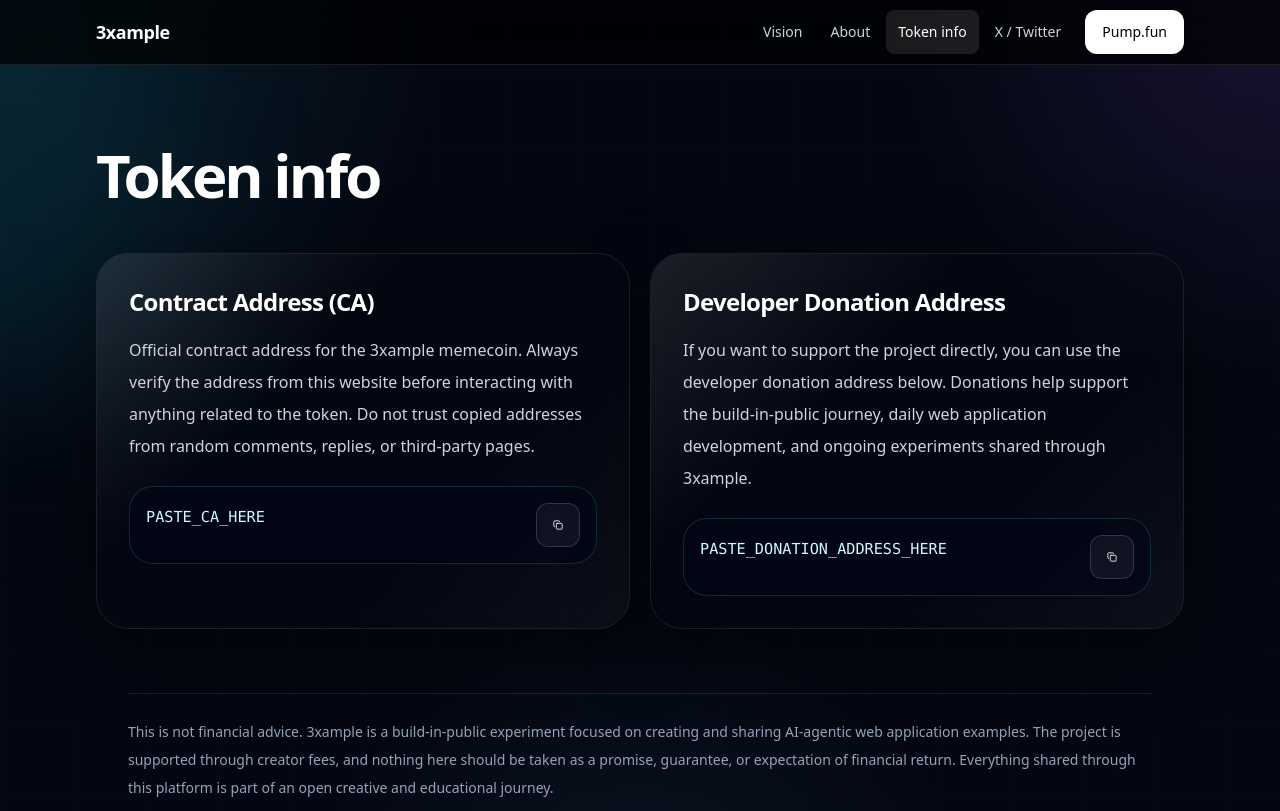
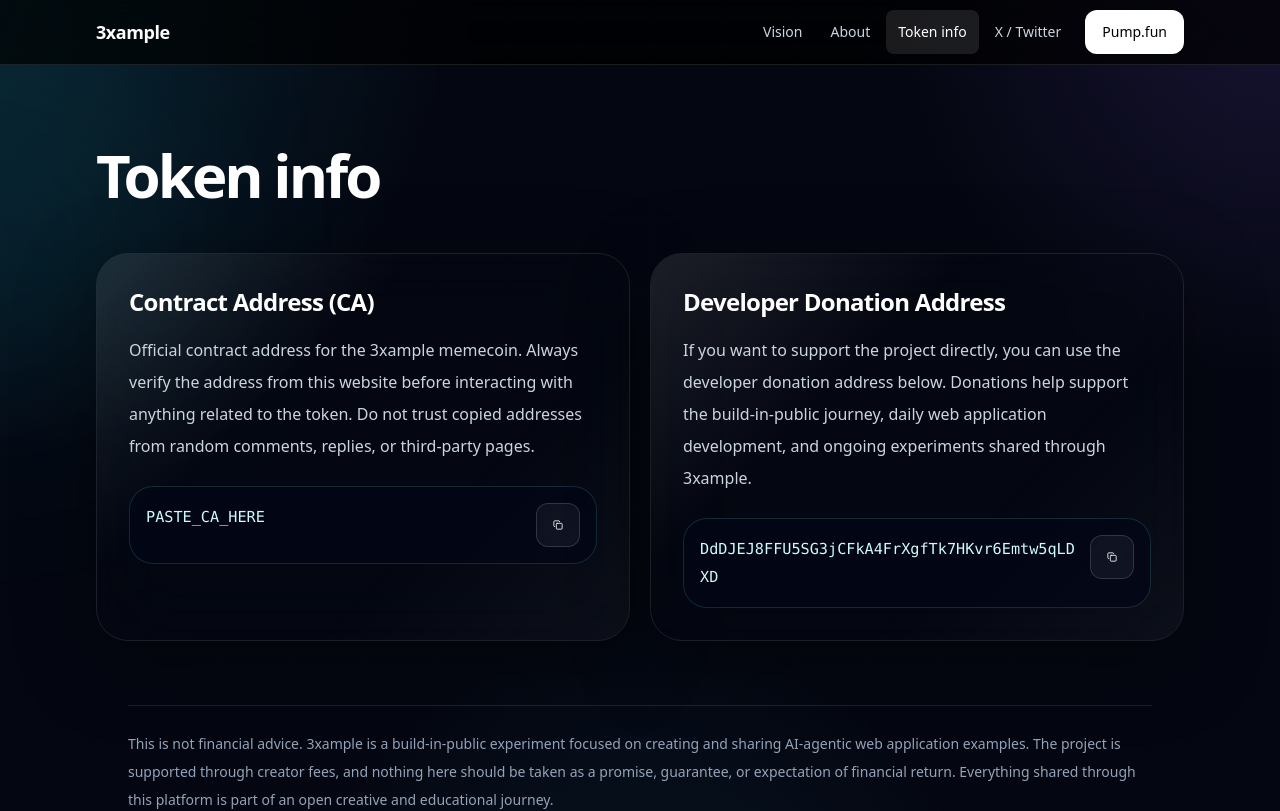
Before and after one commit to ankygautam/3Xampleca, a Next.js app: page /token-info in a window 1280 px wide. Shown: the top 811 px of the page. Built offline with nearby package versions, Linux system fonts and the light colour scheme.

Commit message:
Update developer donation wallet address

```diff
--- a/config.ts
+++ b/config.ts
@@ -3,7 +3,7 @@
   streamSchedule: "Weekdays after 4:00 PM MST",
   liveAppCount: 3,
   contractAddress: "PASTE_CA_HERE",
-  donationAddress: "PASTE_DONATION_ADDRESS_HERE",
+  donationAddress: "DdDJEJ8FFU5SG3jCFkA4FrXgfTk7HKvr6Emtw5qLDXD",
   twitterUrl: "https://x.com/YOURHANDLE",
   pumpFunUrl: "https://pump.fun/YOURTOKEN",
   projectVision: [
```
